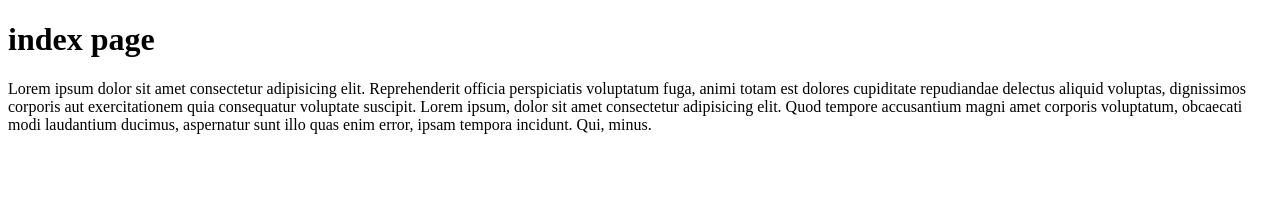
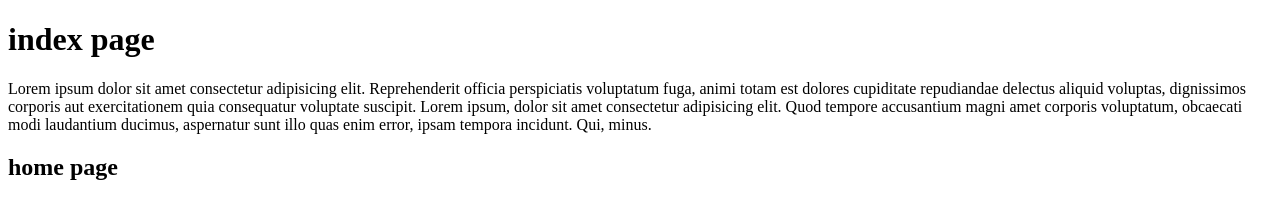
Before and after one commit to ayesha123-333/Git-example-26-march2025, a plain HTML site: page index.htm in a window 1280 px wide. Drawn offline with Linux system fonts and the light colour scheme.

Commit message:
ayesha khurram

```diff
--- a/index.htm
+++ b/index.htm
@@ -14,7 +14,9 @@
     Lorem ipsum dolor sit amet consectetur adipisicing elit. Reprehenderit officia perspiciatis voluptatum fuga, animi totam est dolores cupiditate repudiandae delectus aliquid voluptas, dignissimos corporis aut exercitationem quia consequatur voluptate suscipit.
 Lorem ipsum, dolor sit amet consectetur adipisicing elit. Quod tempore accusantium magni amet corporis voluptatum, obcaecati modi laudantium ducimus, aspernatur sunt illo quas enim error, ipsam tempora incidunt. Qui, minus.
 
-
+<h2>
+    home page
+</h2>
 
 </body>
 </html>
```
